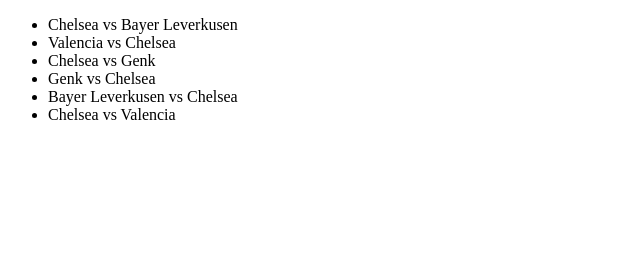
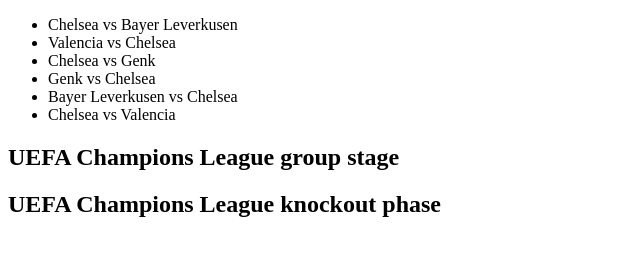
Before and after one commit to Nimranos/Scores-Chart--Chelsea-champions-legue-2012, a plain HTML site: page index.html in a window 1280 px wide. Shown: the whole page, without its empty margins (0-640 px from the left). Drawn offline with Linux system fonts and the light colour scheme.

Commit message:
Adding sections for the group and knokout stages

```diff
--- a/index.html
+++ b/index.html
@@ -1,5 +1,5 @@
 <!DOCTYPE html>
-<html lang="pl">
+<html lang="en">
 
 <head>
   <meta charset="UTF-8">
@@ -11,6 +11,14 @@
 
 <body>
 
+  <section id="grp">
+    <h2>UEFA Champions League group stage</h2>
+  </section>
+
+  <section id="knok">
+    <h2>UEFA Champions League knockout phase</h2>
+  </section>
+
   <script src="app.js"></script>
 </body>
 
```
